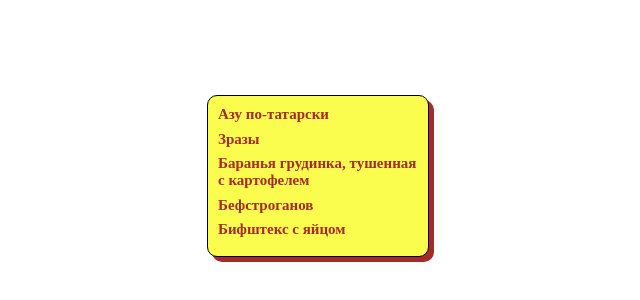
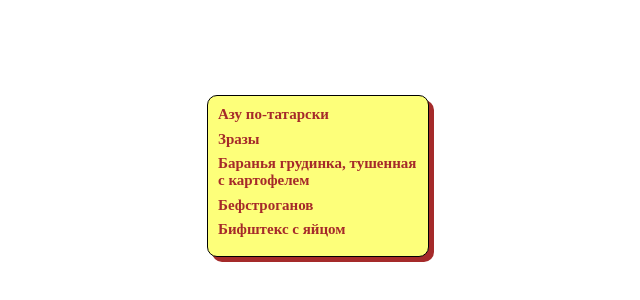
Before and after one commit to Ayliss/Menu, a plain HTML site: page index.html in a window 1280 px wide. Shown: the part 160-460 px from the top of the page, without its empty margins (177-817 px from the left). Drawn offline with Linux system fonts and the light colour scheme.

Commit message:
Update index.css

```diff
--- a/index.css
+++ b/index.css
@@ -1,7 +1,7 @@
 ul {list-style: none;color: brown;font-weight: 550; font-size: 15px; position:absolute;
     top:30%;
     left:30%;  }
-ul {background-color: rgb(250, 253, 78);
+ul {background-color: rgb(253, 255, 122);
 width: 200px; padding-top: 10px;
 padding-bottom: 10px; padding-left: 10px;padding-right: 10px;
 border-radius: 10px; border: thin solid black; box-shadow: 5px 5px;}
```
